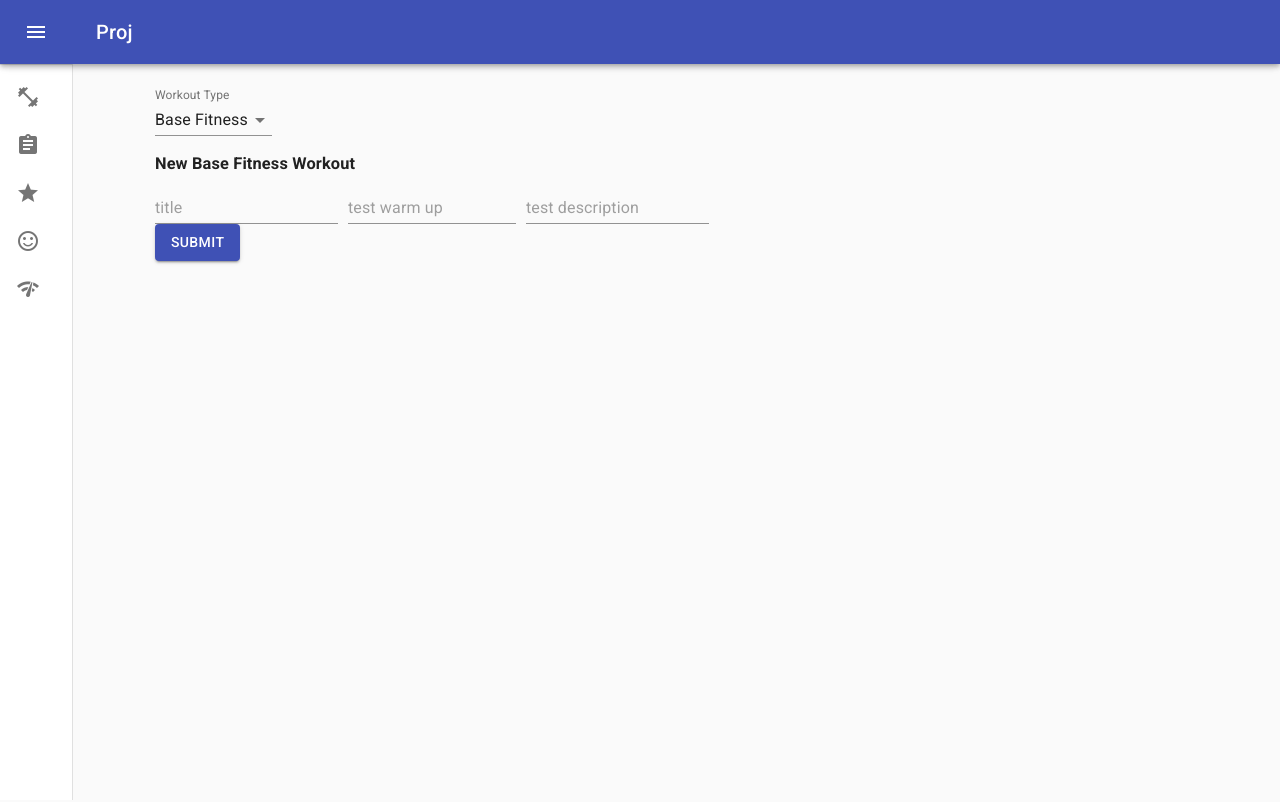
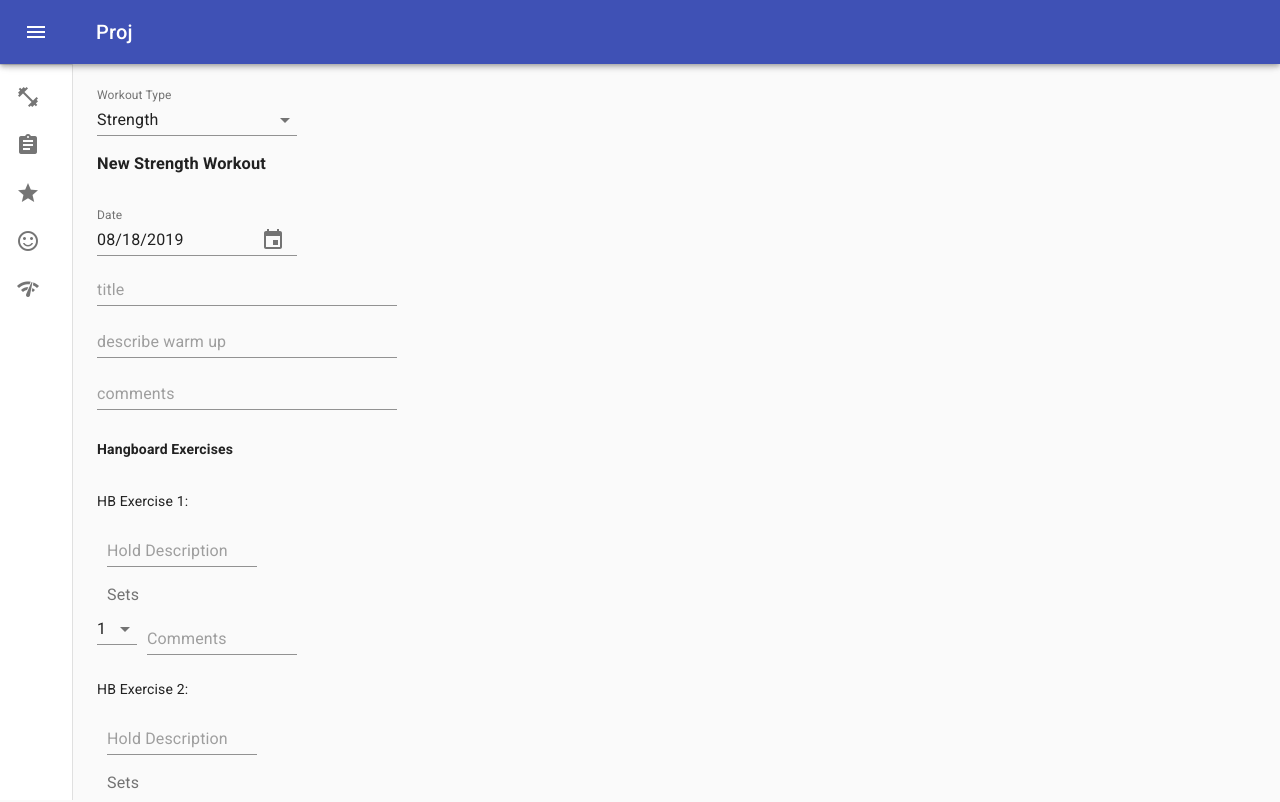
Before and after one commit to tateshep/climbingproj, a React (Create React App) app: page / in a window 1280 px wide. Shown: the top 802 px of the page. Built offline with nearby package versions, Linux system fonts and the light colour scheme; no server answers.

Commit message:
Adding workout specific inputs to Strength

```diff
--- a/src/containers/Workouts/NewWorkout/NewWorkout.js
+++ b/src/containers/Workouts/NewWorkout/NewWorkout.js
@@ -10,24 +10,14 @@ import Performance from './WorkoutForms/Performance';
 import Button from '@material-ui/core/Button';
 import InputLabel from '@material-ui/core/InputLabel';
 import MenuItem from '@material-ui/core/MenuItem';
-import FormHelperText from '@material-ui/core/FormHelperText';
 import FormControl from '@material-ui/core/FormControl';
 import Select from '@material-ui/core/Select';
-
-
-const style = {
-    root:
-    {
-    marginLeft: '5%',
-    marginRight: '5%'
-    },
-}
 
 class NewWorkout extends Component {
     // going to leave this here instead of moving to redux
     // because I sort of want it to stay local
     state = {
-        workoutType: 'Base Fitness',
+        workoutType: 'Strength',
         title: '',
         description: '',
         loading: false,
@@ -84,13 +74,14 @@ class NewWorkout extends Component {
             }
         }
         return (
-            <div style={style.root}>
+            <div>
 
                 <FormControl>
                     <InputLabel id="workout-select">Workout Type</InputLabel>
                     <Select
                         labelId="workout-select"
                         id="workout-select-id"
+                        style={{width:'200px'}}
                         value={this.state.workoutType}
                         onChange={(event) => this.submitTypeHandler(event)} id="select-type"
                         >
--- a/src/containers/Workouts/NewWorkout/WorkoutForms/Strength.js
+++ b/src/containers/Workouts/NewWorkout/WorkoutForms/Strength.js
@@ -1,5 +1,9 @@
 import React from 'react';
 import TextField from '@material-ui/core/TextField';
+import MenuItem from '@material-ui/core/MenuItem';
+import InputLabel from '@material-ui/core/InputLabel';
+
+import Select from '@material-ui/core/Select';
 import { makeStyles } from '@material-ui/core/styles';
 import DateFnsUtils from '@date-io/date-fns';
 import {
@@ -14,27 +18,88 @@ const useStyles = makeStyles(theme => ({
       flexDirection: 'column'
     },
     textField: {
-      marginRight: '10px',
+      margin: '10px',
+      marginLeft: '0px',
       color: 'white',
-      width: '300',
+      width: '300px',
     },
+    exercise: {
+        margin: '10px',
+        color: 'white',
+        width: '150px',
+      },
   }));
 
 
   export default function Strength(props) {
     const classes = useStyles();
     const [selectedDate, setSelectedDate] = React.useState(new Date('2019-08-18T21:11:54'));
-
+    const [selectSets, setSelectSets] = React.useState(1);
     const handleDateChange = date => {
       setSelectedDate(date);
     };
 
+    const selectChangeHandler = num => {
+        setSelectSets(num.target.value);
+    }
+
+    const hbExercisesArray = [];
+    const sExercisesArray = [];
+
+    for (let i=1; i <= 10 ; i++ ) {
+        hbExercisesArray.push(
+            <div key={`SE-${i}`}>
+                    <p>HB Exercise {i}: </p>
+                    <TextField className={classes.exercise} multiline id="" type="textarea" placeholder="Hold Description" />
+
+                    <InputLabel style={{display:"inherit", margin: '10px'}} id={`set-select-${i}`} >Sets</InputLabel>
+                    <Select value={selectSets} onChange={(event) => selectChangeHandler(event)} labelId={`set-select-${i}`}>
+                        <MenuItem value="0">0</MenuItem>
+                        <MenuItem value="1">1</MenuItem>
+                        <MenuItem value="2">2</MenuItem>
+                        <MenuItem value="3">3</MenuItem>
+                    </Select>
+                    <TextField className={classes.exercise} id="" type="textarea" placeholder="Comments" />
+                </div>
+        )
+    };
+    for (let i=1; i <= 6 ; i++ ) {
+        sExercisesArray.push(
+            <div key={`SE-${i}`}>
+                    <p>Strength Exercise {i}: </p>
+                    <TextField className={classes.exercise} multiline id="" type="textarea" placeholder="Exercise Description" />
+
+                    <InputLabel style={{display:"inherit", margin: '10px'}} id={`set-select-${i}`} >Sets</InputLabel>
+                    <Select value={selectSets} onChange={(event) => selectChangeHandler(event)} labelId={`set-select-${i}`}>
+                        <MenuItem value="0">0</MenuItem>
+                        <MenuItem value="1">1</MenuItem>
+                        <MenuItem value="2">2</MenuItem>
+                        <MenuItem value="3">3</MenuItem>
+                    </Select>
+                    <TextField className={classes.exercise} id="" type="textarea" placeholder="Comments" />
+                </div>
+        )
+    };
+
     return (
         <>
+            {/* Strength workouts consist of
+                - Warmup
+                - Hangboard exercises
+                    amount of weight taken away or added in lbs
+                    10 sets of exercises
+                    up to 3 sets for each set
+                - Supplemental Strength Exercises
+                    up to 6 exercises
+                    3 - 4 sets each
+                    4 - 10 reps ea set
+                 */}
             <h3>New {props.workoutType} Workout</h3>
             <form className={classes.container}>
             <MuiPickersUtilsProvider utils={DateFnsUtils}>
                 <KeyboardDatePicker
+                style={{width:'200px'}}
+
                 disableToolbar
                 variant="inline"
                 format="MM/dd/yyyy"
@@ -49,9 +114,13 @@ const useStyles = makeStyles(theme => ({
                 />
                 </MuiPickersUtilsProvider>
                 <div><TextField className={classes.textField} onChange={(event) => props.titleChange(event)} id="title" type="text" placeholder='title'/></div>
-                <div><TextField className={classes.textField} multiline id="warmup" type="textarea" placeholder="test warm up" /></div>
-                <div><TextField className={classes.textField} multiline id="comments" type="textarea" placeholder="test comments" /></div>
+                <div><TextField className={classes.textField} multiline id="warmup" type="textarea" placeholder="describe warm up" /></div>
+                <div><TextField className={classes.textField} multiline id="comments" type="textarea" placeholder="comments" /></div>
+                <h4>Hangboard Exercises</h4>
+                { hbExercisesArray }
 
+                <h4>Supplemental Strength Exercises</h4>
+                { sExercisesArray }
             </form>
         </>
     )
```
